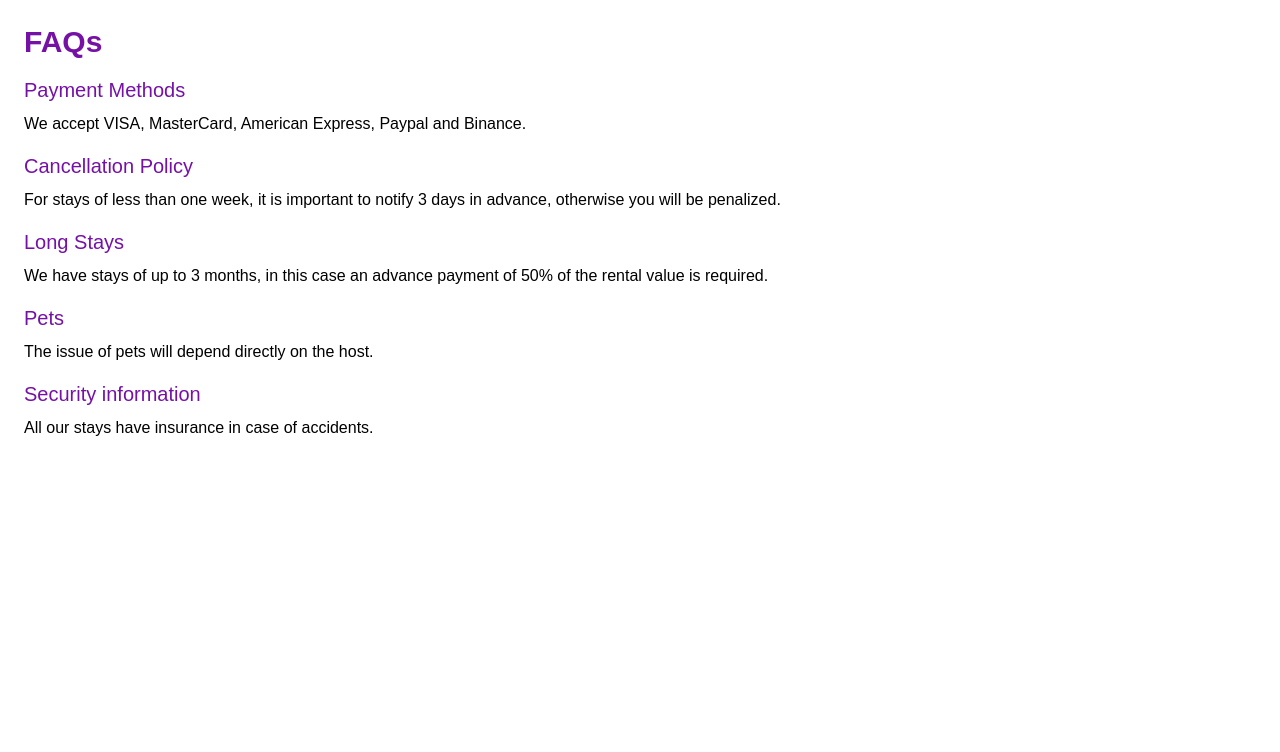
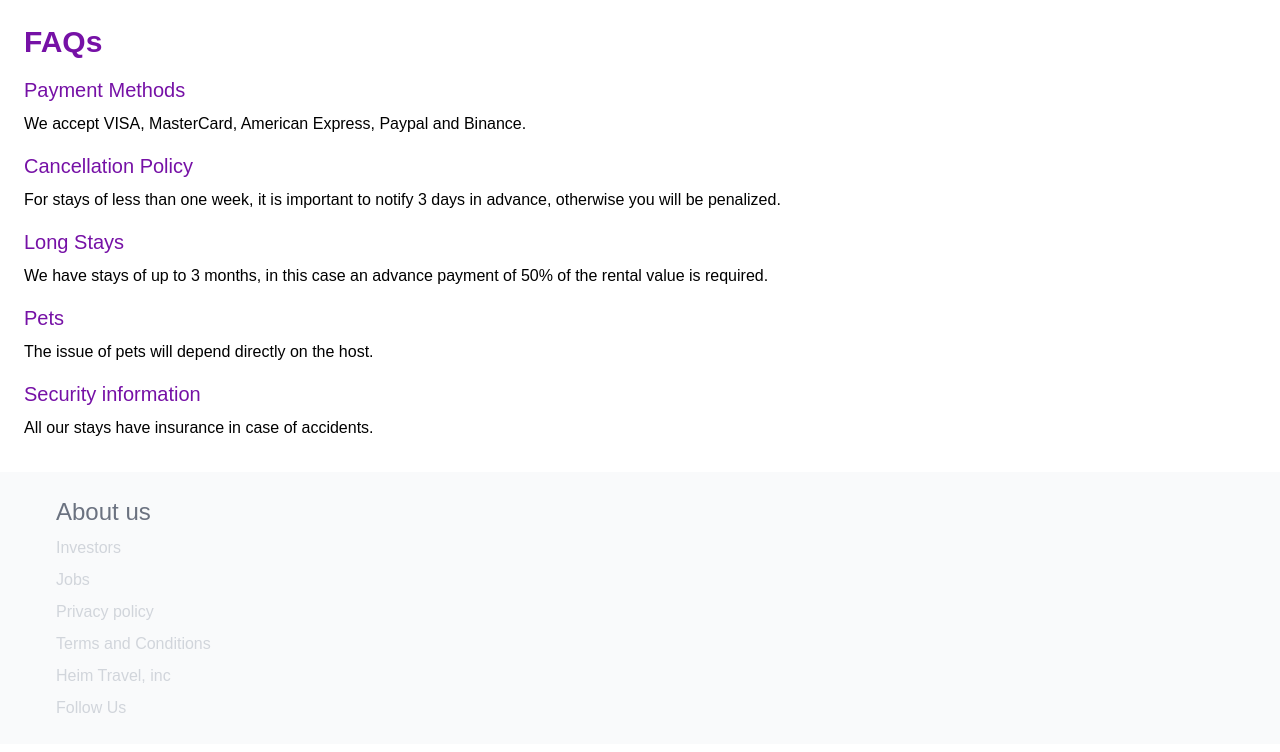
Before and after one commit to AdrianGerman/HeimTravel, a website: page public/index.html in a window 1280 px wide. Shown: the part 2388-3140 px from the top of the page. Drawn offline with Linux system fonts and the light colour scheme; a web font is replaced by a local one.

Commit message:
about us

```diff
--- a/public/index.html
+++ b/public/index.html
@@ -12,7 +12,7 @@
     <body class="font-Tauri">
         <nav></nav>
         <div id="tab_bar"></div>
-        <section class="w-full h-screen">
+        <section class="w-full h-auto">
             <div id="home">
                 <div class="w-full h-3/4">
                     <div class="w-full h-full flex flex-col absolute space-y-96 py-4 items-center">
@@ -140,6 +140,14 @@
                 </div>
             </div>
         </section>
-        <footer></footer>
+        <footer id="footer" class="w-full h-auto bg-gray-50 p-6 mt-8 space-y-2 lg:px-14">
+            <p class="text-2xl text-gray-500">About us</p>
+            <p class="text-md text-gray-300">Investors</p>
+            <p class="text-md text-gray-300">Jobs</p>
+            <p class="text-md text-gray-300">Privacy policy</p>
+            <p class="text-md text-gray-300">Terms and Conditions</p>
+            <p class="text-md text-gray-300">Heim Travel, inc</p>
+            <p class="text-md text-gray-300">Follow Us</p>
+        </footer>
     </body>
 </html>
```
Also changed, not shown: src/css/output.css.
